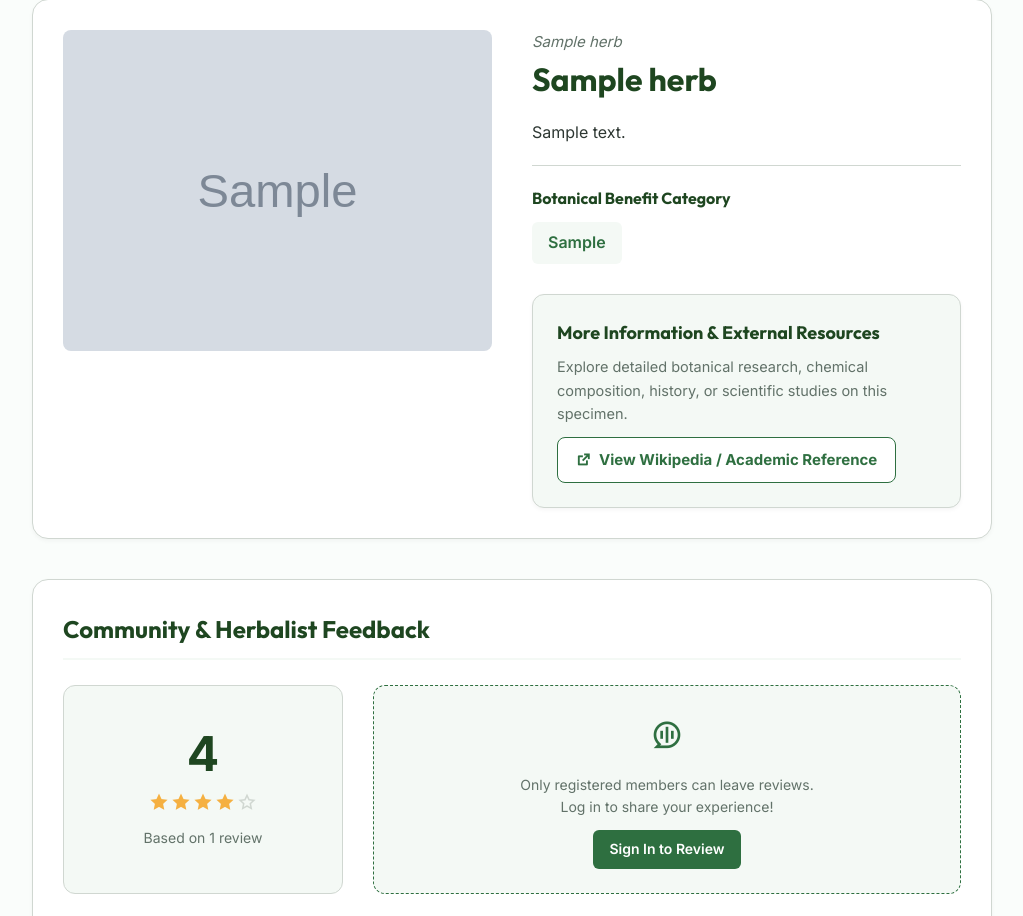
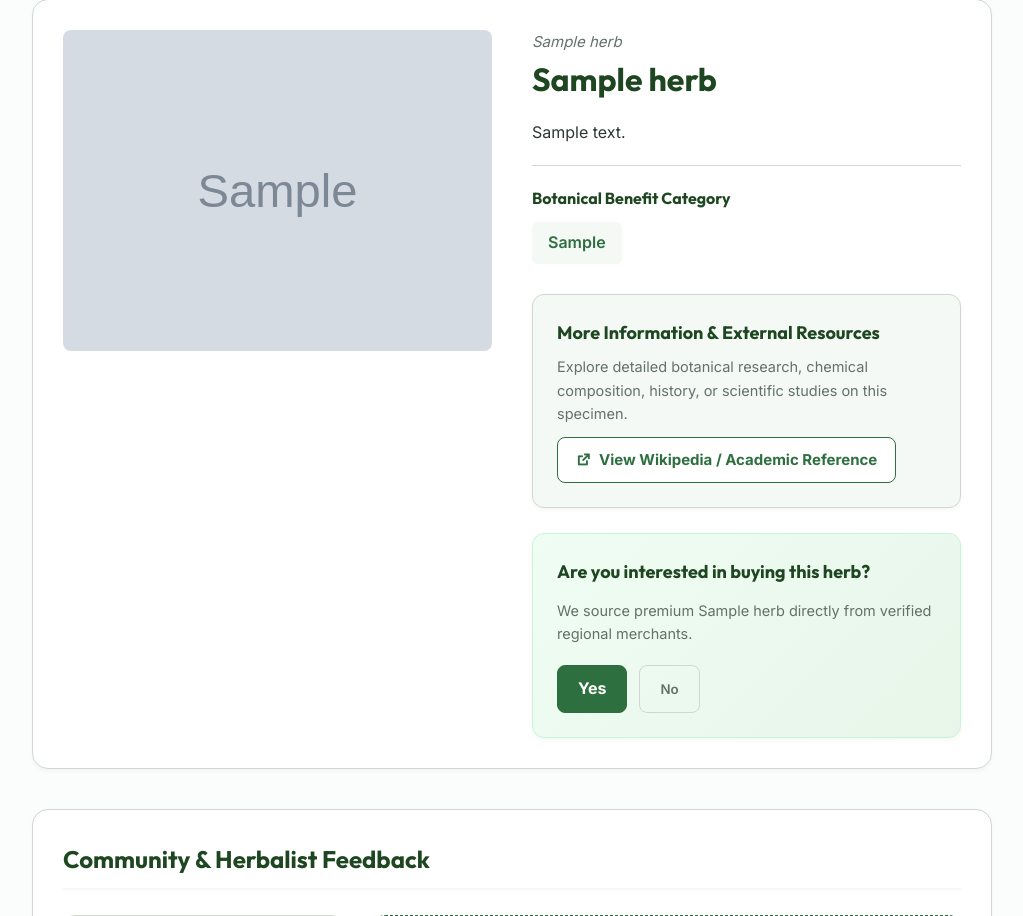
Before and after one commit to ManishKarki333/AI39C_Group9_Botanica, a Flask app: template app/templates/herb_detail_library.html in a window 1280 px wide. Shown: the part 148-1064 px from the top of the page, without its empty margins (128-1151 px from the left). Run offline with Flask 3, Linux system fonts and the light colour scheme; the template is opened without the code that fills it: most values are stand-ins (such as "Sample title", 1, 10 or a date in 2020); grey boxes marked "Sample" are stand-in pictures; parts of the project's set-up code (start-up, migrations or seed data) failed here and were passed over.

Commit message:
Implement purchase interest prompt on herb library detail page and support editing product name, scientific name, and whatsapp number in merchant dashboard

```diff
--- a/app/static/css/library.css
+++ b/app/static/css/library.css
@@ -874,3 +874,71 @@ body {
     transform: translateY(-1px);
     box-shadow: var(--shadow-sm);
 }
+
+/* Purchase Interest Prompt Block */
+.interest-block {
+    background: linear-gradient(135deg, #f0fdf4, #e8f5e9);
+    border: 1px solid #c6f6d5;
+    border-radius: 12px;
+    padding: 24px;
+    margin-top: 25px;
+    box-shadow: var(--shadow-sm);
+    display: flex;
+    flex-direction: column;
+    gap: 12px;
+    transition: opacity 0.3s ease, transform 0.3s ease;
+}
+
+.interest-block h4 {
+    color: var(--primary-dark);
+    margin: 0;
+    font-size: 18px;
+    font-weight: 700;
+}
+
+.interest-block p {
+    color: var(--text-muted);
+    font-size: 14.5px;
+    margin: 0;
+}
+
+.interest-actions {
+    display: flex;
+    gap: 12px;
+    margin-top: 8px;
+}
+
+.btn-interest-yes {
+    background-color: var(--primary-color);
+    color: var(--white) !important;
+    border: 1px solid var(--primary-color);
+    padding: 10px 20px;
+    border-radius: 8px;
+    font-weight: 700;
+    text-decoration: none;
+    text-align: center;
+    transition: all 0.2s ease;
+}
+
+.btn-interest-yes:hover {
+    background-color: var(--primary-dark);
+    border-color: var(--primary-dark);
+    transform: translateY(-1px);
+}
+
+.btn-interest-no {
+    background-color: transparent;
+    color: var(--text-muted) !important;
+    border: 1px solid var(--border-color);
+    padding: 10px 20px;
+    border-radius: 8px;
+    font-weight: 600;
+    cursor: pointer;
+    text-align: center;
+    transition: all 0.2s ease;
+}
+
+.btn-interest-no:hover {
+    background-color: #f1f5f9;
+    color: var(--text-main) !important;
+}
--- a/app/templates/herb_detail_library.html
+++ b/app/templates/herb_detail_library.html
@@ -45,6 +45,29 @@
                     </a>
                 {% endif %}
             </div>
+
+            <!-- Purchase Interest Prompt Block -->
+            <div class="interest-block" id="interestBlock">
+                <h4>Are you interested in buying this herb?</h4>
+                <p>We source premium {{ herb.common_name }} directly from verified regional merchants.</p>
+                <div class="interest-actions">
+                    <a href="{{ url_for('shop.herb_details', id=herb.id) }}" class="btn-interest-yes">Yes</a>
+                    <button type="button" class="btn-interest-no" onclick="dismissInterestBlock()">No</button>
+                </div>
+            </div>
+
+            <script>
+                function dismissInterestBlock() {
+                    const block = document.getElementById('interestBlock');
+                    if (block) {
+                        block.style.opacity = '0';
+                        block.style.transform = 'translateY(10px)';
+                        setTimeout(() => {
+                            block.style.display = 'none';
+                        }, 300);
+                    }
+                }
+            </script>
         </div>
     </div>
 
```
Also changed, not shown: app/controllers/shop_controller.py (+12 -6 lines), app/static/js/merchant_dashboard.js (+13 -2 lines), app/templates/merchant_dashboard.html (+13 -1 lines).
